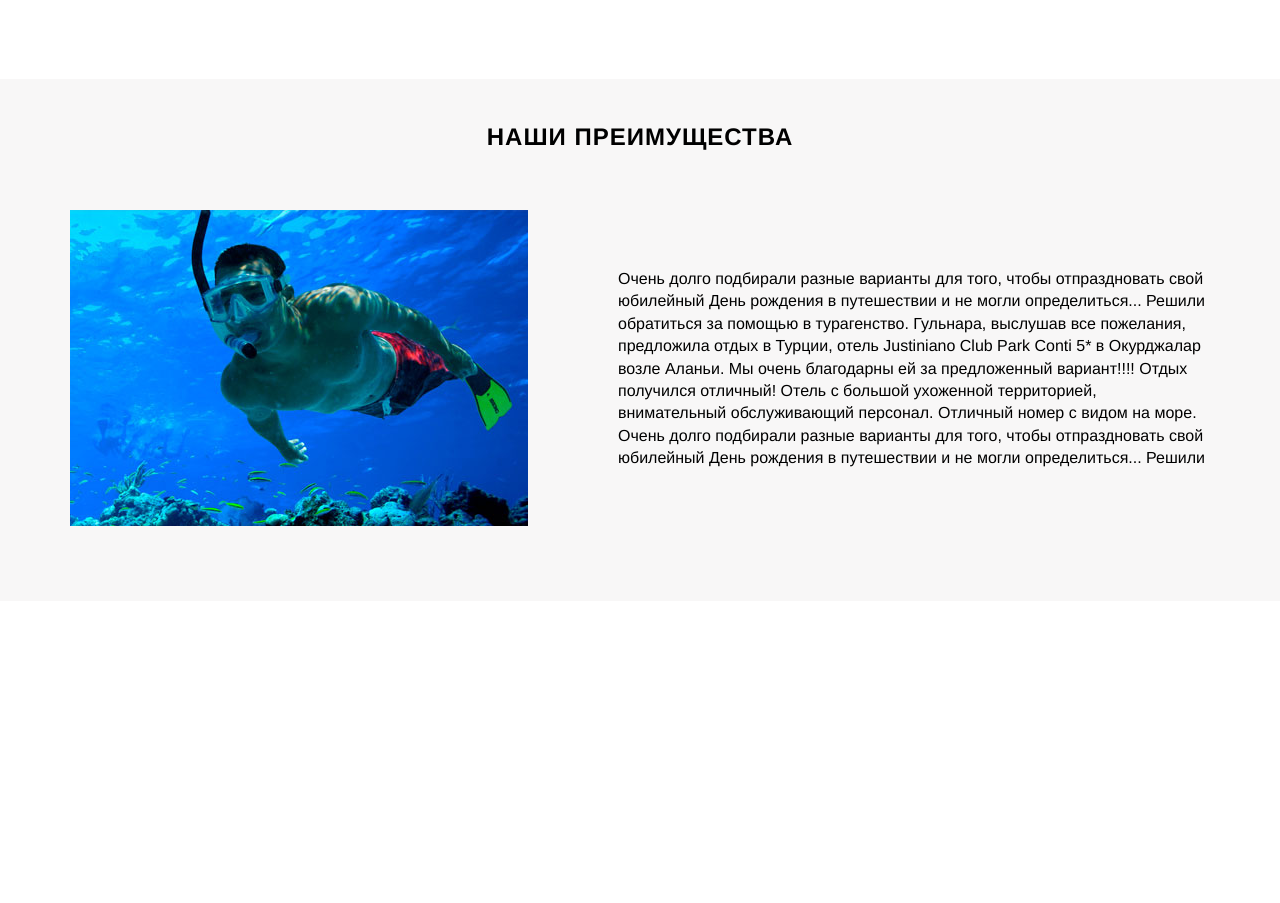
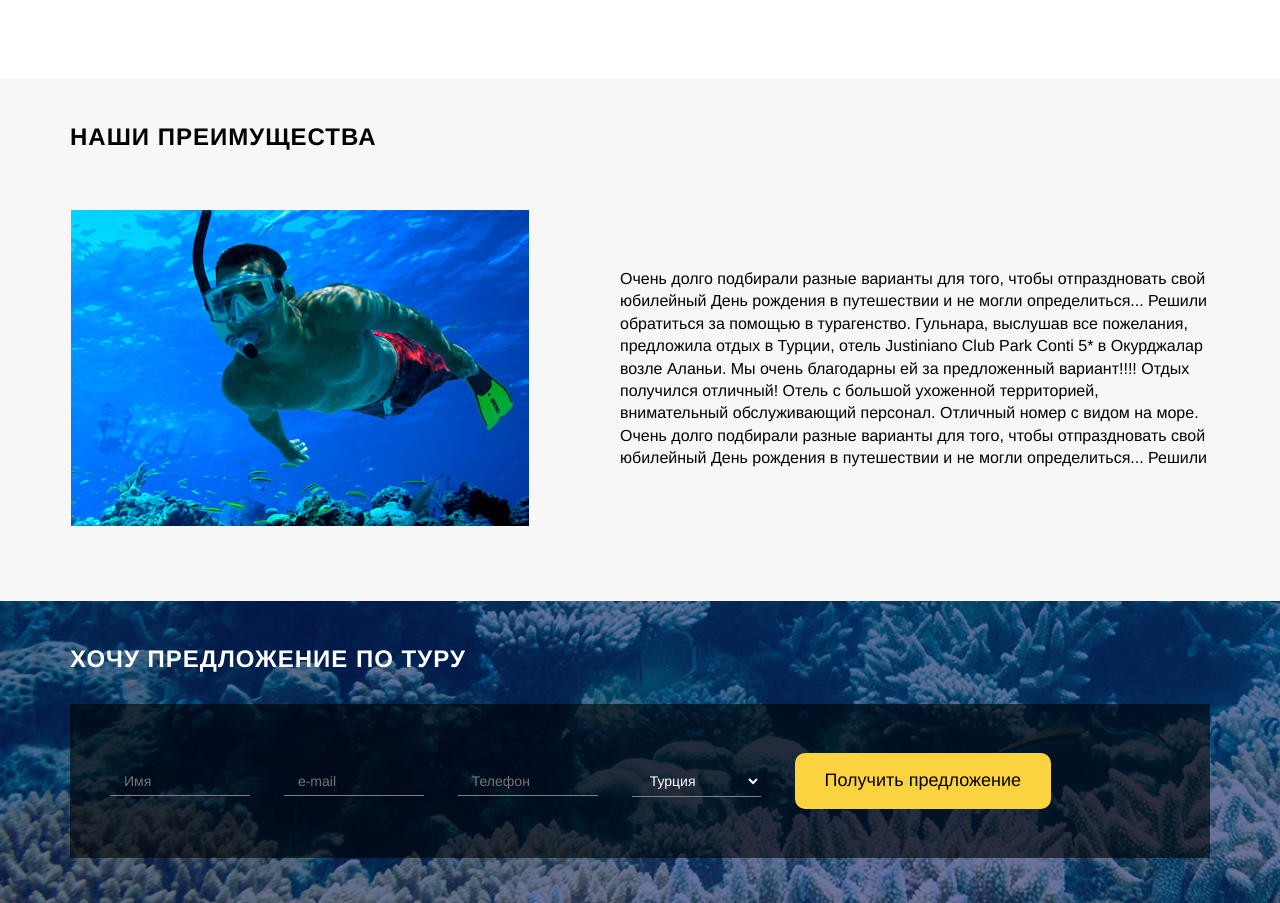
Before and after one commit to UABilostVi/Portfolio, a website: page CourageTour/index.html in a window 1280 px wide. Shown: the part 1100-2003 px from the top of the page. Before the commit the page ends 1701 px from the top, so only its background shows below. Drawn offline with nearby package versions, Linux system fonts and the light colour scheme; files whose address does not match are found by name.

Commit message:
start offfer

```diff
--- a/CourageTour/index.html
+++ b/CourageTour/index.html
@@ -209,6 +209,29 @@
                         </div>
                     </div>
                 </section>
+                <section class="tour-offer">
+                   <div class="tour-offer-wrapeer">
+                    <div class="container">
+                        <h2>Хочу предложение по туру</h2>
+                        <div class="tour-offer-form">
+                            <form action="" method="GET">
+                                <input type="text" name="customer-name" placeholder="Имя">
+                                <input type="email" name="customer-email" placeholder="e-mail">
+                                <input type="tel" name="customer-tel" placeholder="Телефон">
+                                <select name="country" id="select-country" required>
+                                    <option>Турция</option>
+                                    <option>Шри-Ланка</option>
+                                    <option>Египет</option>
+                                    <option>Доминикана</option>
+                                </select>
+                                <button>
+                                    Получить предложение
+                                </button>
+                            </form>
+                        </div>
+                    </div>
+                   </div>
+                </section>
             </main>
             <footer class="footer">
                 <div class="container">
--- a/CourageTour/scss/common-settings/_icons.scss
+++ b/CourageTour/scss/common-settings/_icons.scss
@@ -1,10 +1,10 @@
 @font-face {
   font-family: 'icomoon';
-  src:  url('../../icons/icomoon.eot?mz3see');
-  src:  url('../../icons/icomoon.eot?mz3see#iefix') format('embedded-opentype'),
-    url('../../icons/icomoon.ttf?mz3see') format('truetype'),
-    url('../../icons/icomoon.woff?mz3see') format('woff'),
-    url('../../icons/icomoon.svg?mz3see#icomoon') format('svg');
+  src:  url('../icons/icomoon.eot?mz3see');
+  src:  url('../icons/icomoon.eot?mz3see#iefix') format('embedded-opentype'),
+    url('../icons/icomoon.ttf?mz3see') format('truetype'),
+    url('../icons/icomoon.woff?mz3see') format('woff'),
+    url('../icons/icomoon.svg?mz3see#icomoon') format('svg');
   font-weight: normal;
   font-style: normal;
 }
@@ -12,7 +12,7 @@
 [class^="icon-"], [class*=" icon-"] {
   /* use !important to prevent issues with browser extensions that change fonts */
   font-family: 'icomoon' !important;
-  speak: none;
+  // speak: none;
   font-style: normal;
   font-weight: normal;
   font-variant: normal;
--- a/CourageTour/scss/main.scss
+++ b/CourageTour/scss/main.scss
@@ -1,26 +1,26 @@
 // breakpoints for media
 $breakpoints: (
-  'xs-phone': 320px,
-  'phone': 480px,
-  'tablet': 768px,
-  'desktop': 992px,
-  'widescreen': 1200px
+  "xs-phone": 320px,
+  "phone": 480px,
+  "tablet": 768px,
+  "desktop": 992px,
+  "widescreen": 1200px
 );
 
 //fonts
-@import 'basic-settings/variables';
-@import 'common-settings/icons';
-@import 'slick/slick';
-@import 'slick/slick-theme';
-@import 'common-settings/include-media';
-@import 'common-settings/normalize';
-@import 'basic-settings/mixins';
-@import 'basic-settings/helpers';
-@import 'basic-settings/reset';
-@import 'basic-settings/heading-styles';
+@import "basic-settings/variables";
+@import "common-settings/icons";
+@import "slick/slick";
+@import "slick/slick-theme";
+@import "common-settings/include-media";
+@import "common-settings/normalize";
+@import "basic-settings/mixins";
+@import "basic-settings/helpers";
+@import "basic-settings/reset";
+@import "basic-settings/heading-styles";
 
 ::-webkit-scrollbar-track {
-  background-color:#ecedee
+  background-color: #ecedee;
 }
 
 ::-webkit-scrollbar-thumb {
@@ -31,14 +31,13 @@ $breakpoints: (
   height: 5px;
 }
 
-  ::-webkit-scrollbar-thumb:hover{
-  background-color:#56999f;
+::-webkit-scrollbar-thumb:hover {
+  background-color: #56999f;
 }
 
-  ::-webkit-scrollbar{
+::-webkit-scrollbar {
   width: 4px;
 }
-
 
 body {
   color: $base-text-color;
@@ -67,7 +66,7 @@ ul {
 
 h2 {
   font-size: 27px;
-  @include media('>=tablet') {
+  @include media(">=tablet") {
     font-size: $h2-basic-font-size;
   }
 }
@@ -80,7 +79,21 @@ a {
   }
 }
 
-div, span, h1, h2, h3, h4, h5, h6, p, blockquote, a, img, ol, ul, li {
+div,
+span,
+h1,
+h2,
+h3,
+h4,
+h5,
+h6,
+p,
+blockquote,
+a,
+img,
+ol,
+ul,
+li {
   margin: 0;
   padding: 0;
   border: 0;
@@ -110,7 +123,7 @@ div, span, h1, h2, h3, h4, h5, h6, p, blockquote, a, img, ol, ul, li {
 
 .header-contacts {
   display: none;
-  @include media('>=tablet') {
+  @include media(">=tablet") {
     display: block;
     margin: 0 -20px;
     text-align: right;
@@ -148,13 +161,16 @@ div, span, h1, h2, h3, h4, h5, h6, p, blockquote, a, img, ol, ul, li {
   height: 30px;
   position: relative;
   z-index: 4;
-  @include media('>=tablet') {
+  @include media(">=tablet") {
     display: none;
   }
-  &:after, &:before {
-    content: '';
+  &:after,
+  &:before {
+    content: "";
   }
-  &:after, &:before, & span {
+  &:after,
+  &:before,
+  & span {
     position: absolute;
     height: 4px;
     width: 26px;
@@ -207,14 +223,14 @@ div, span, h1, h2, h3, h4, h5, h6, p, blockquote, a, img, ol, ul, li {
   width: 200px;
   background-color: $orange;
   height: 100vh;
-  @include media('>=tablet') {
+  @include media(">=tablet") {
     position: static;
     height: auto;
     width: 100%;
     background: transparent;
   }
   > ul {
-    @include media('>=tablet') {
+    @include media(">=tablet") {
       background-color: $orange;
       border-radius: 15px;
     }
@@ -223,9 +239,8 @@ div, span, h1, h2, h3, h4, h5, h6, p, blockquote, a, img, ol, ul, li {
       line-height: 1.2;
       font-weight: bold;
       position: relative;
-      transition: all .3s ease-in-out;
+      transition: all 0.3s ease-in-out;
       &:hover {
-
         a {
           color: $white;
           span {
@@ -238,26 +253,26 @@ div, span, h1, h2, h3, h4, h5, h6, p, blockquote, a, img, ol, ul, li {
           visibility: visible;
         }
       }
-      @include media('>=tablet') {
+      @include media(">=tablet") {
         display: inline-block;
         vertical-align: top;
       }
-      @include media('>=desktop') {
+      @include media(">=desktop") {
         font-size: 18px;
       }
       > a {
-        color: $black;;
+        color: $black;
         padding: 15px 25px;
         display: inline-block;
         vertical-align: top;
-        @include media('>=tablet') {
+        @include media(">=tablet") {
           padding: 15px 15px;
         }
         span {
           display: inline-block;
           vertical-align: middle;
           padding-left: 5px;
-          transition: all .3s ease-in-out;
+          transition: all 0.3s ease-in-out;
         }
       }
     }
@@ -265,9 +280,9 @@ div, span, h1, h2, h3, h4, h5, h6, p, blockquote, a, img, ol, ul, li {
 }
 
 .dropdown {
-  transition: all .3s ease-in-out;
+  transition: all 0.3s ease-in-out;
   display: none;
-  @include media('>=tablet') {
+  @include media(">=tablet") {
     width: 240px;
     opacity: 0;
     display: block;
@@ -279,7 +294,7 @@ div, span, h1, h2, h3, h4, h5, h6, p, blockquote, a, img, ol, ul, li {
   > li {
     font-size: 14px;
     line-height: 1.2;
-    transition: all .3s ease-in-out;
+    transition: all 0.3s ease-in-out;
     background: rgba(51, 151, 226, 0.8);
     &:hover {
       background: $orange;
@@ -314,7 +329,8 @@ div, span, h1, h2, h3, h4, h5, h6, p, blockquote, a, img, ol, ul, li {
     color: #ceeff4;
     opacity: 1;
   }
-  .slick-dots li button:hover:before, .slick-dots li button:focus:before {
+  .slick-dots li button:hover:before,
+  .slick-dots li button:focus:before {
     opacity: 1;
     color: orange;
   }
@@ -325,7 +341,7 @@ div, span, h1, h2, h3, h4, h5, h6, p, blockquote, a, img, ol, ul, li {
   min-height: 230px;
   margin-top: 200px;
   position: relative;
-  @include media('>=desktop') {
+  @include media(">=desktop") {
     margin-top: 328px;
   }
   .banner-content {
@@ -333,14 +349,14 @@ div, span, h1, h2, h3, h4, h5, h6, p, blockquote, a, img, ol, ul, li {
     top: 50%;
     transform: translateY(-50%);
     text-align: center;
-      @include media('>=tablet') {
+    @include media(">=tablet") {
       text-align: left;
     }
     h1 {
       color: $white;
       margin-bottom: 45px;
       font-size: 20px;
-        @include media('>=tablet') {
+      @include media(">=tablet") {
         font-size: 30px;
       }
     }
@@ -351,7 +367,7 @@ div, span, h1, h2, h3, h4, h5, h6, p, blockquote, a, img, ol, ul, li {
       padding: 15px 30px;
       color: inherit;
       font-size: 18px;
-        transition: all .3s ease-in-out;
+      transition: all 0.3s ease-in-out;
       &:hover {
         transform: scale(1.2);
       }
@@ -427,7 +443,7 @@ label {
   .slick-prev:before,
   .slick-next:before {
     content: "\e904";
-    font-family: 'icomoon';
+    font-family: "icomoon";
     color: $black;
   }
 }
@@ -486,27 +502,82 @@ label {
   padding: 45px 0 75px;
   h2 {
     text-transform: uppercase;
+    padding-bottom: 30px;
+    @include media(">=desktop") {
+      text-align: left;
       padding-bottom: 60px;
     }
+  }
   .advanteges-content {
-    font-size: 0;
-    line-height: 0;
+    @include media(">=desktop") {
       display: flex;
       align-items: center;
-    > * {
-      display: inline-block;
-      vertical-align: top;
     }
     img {
+      max-width: 100%;
+      display: block;
+      margin: 0 auto;
+      margin-bottom: 30px;
+      @include media(">=desktop") {
         max-width: 50%;
+        margin-bottom: 0;
+      }
     }
     .advanteges-text {
       font-size: 16px;
       line-height: 1.4;
-      max-width: 680px;
-      padding-left: 90px;
       overflow-y: scroll;
       height: 200px;
+      @include media(">=desktop") {
+        padding-left: 90px;
+        max-width: 680px;
       }
     }
   }
+}
+
+//~~~~~~ tour-offer ~~~~~~
+
+.tour-offer {
+  background: url(../images/background-footer.jpg);
+  background-size: cover;
+  .tour-offer-wrapeer {
+    background-color: rgba(6, 10, 86, 0.55);
+    padding: 45px 0;
+    h2 {
+      text-align: left;
+      color: $white;
+      text-transform: uppercase;
+      margin-bottom: 32px;
+    }
+  }
+  .tour-offer-form {
+    background-color: rgba(0, 0, 0, 0.6);
+    padding: 49px 40px;
+    input, select {
+      background-color: inherit;
+      border: none;
+      color: $white;
+      max-width: 140px;
+      padding: 6px 14px;
+      margin-right: 30px;
+      border-bottom: 1px solid grey;
+      outline: none;
+      option {
+        color: $black;
+      }
+    }
+    button {
+      display: inline-block;
+      background-color: $orange;
+      border-radius: 10px;
+      border: none;
+      padding: 15px 30px;
+      font-size: 18px;
+      transition: all 0.3s ease-in-out;
+      &:hover {
+        // transform: scale(1.2);
+      }
+    }
+  }
+}
```
Also changed, not shown: CourageTour/css/main.css. Lines whose indentation alone changed are shown as unchanged.
